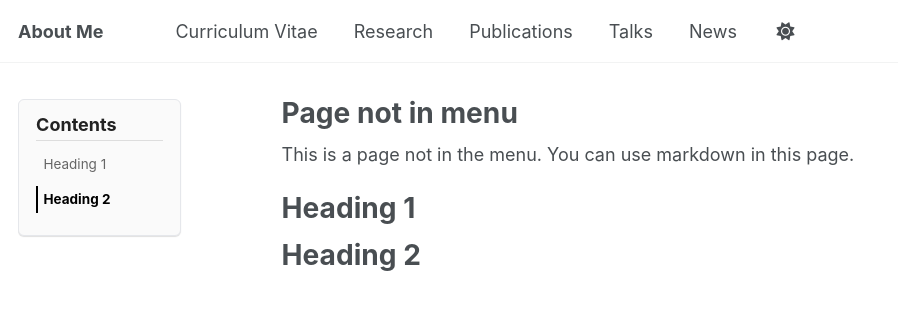
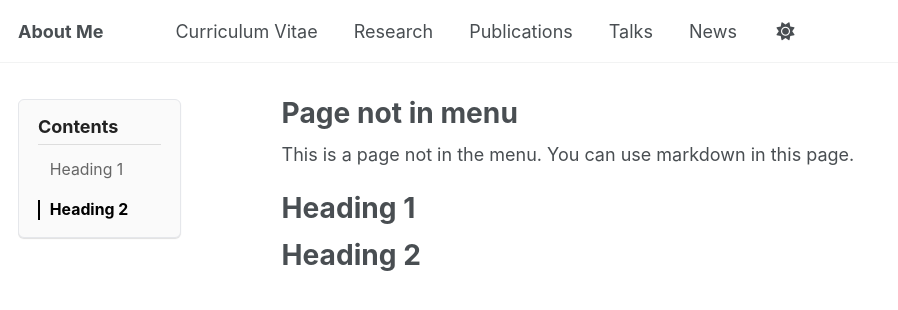
Before and after one commit to caihaoqiu/caihaoqiu.github.io, a Jekyll site: the page built from _pages/non-menu-page.md, in a window 1280 px wide. Shown: the top 310 px of the page, without its empty margins (0-898 px from the left). Built offline with Jekyll 4.4.1, drawn with Linux system fonts in a browser that asks for light colours; a script bundle is joined from its source files by our own code; a style sheet for code colours, icons or effects is not loaded.

Commit message:
Update sidebar.html

```diff
--- a/_includes/sidebar.html
+++ b/_includes/sidebar.html
@@ -16,14 +16,14 @@
         padding-right: 1.8rem !important;
       }
       #auto-toc-sidebar .toc {
-        max-width: 205px !important;
+        max-width: 215px !important;
       }
     }
     #auto-toc-sidebar .toc {
       background: #fafafa !important;
       border: 1px solid #e5e7eb !important;
       border-radius: 6px !important;
-      padding: 0.75rem 0.95rem !important;
+      padding: 0.9rem 1.05rem !important;
     }
     #auto-toc-sidebar .nav__title,
     #auto-toc-sidebar .toc,
@@ -35,18 +35,24 @@
     #auto-toc-sidebar .nav__title {
       font-size: 1.0rem !important;
       font-weight: 700 !important;
-      margin: 0 0 0.55rem 0 !important;
+      margin: 0 0 0.85rem 0 !important;
       color: #222 !important;
       border-bottom: 1px solid #ddd !important;
-      padding-bottom: 0.3rem !important;
+      padding-bottom: 0.35rem !important;
+    }
+    #auto-toc-list li {
+      margin-bottom: 1.05rem !important;
+    }
+    #auto-toc-list li:last-child {
+      margin-bottom: 0 !important;
     }
     #auto-toc-list a {
-      font-size: 0.75rem !important;
-      line-height: 2.00 !important;
+      font-size: 0.88rem !important;
+      line-height: 1.3 !important;
       color: #666 !important;
       text-decoration: none !important;
       display: block !important;
-      padding-left: 0.3rem !important;
+      padding-left: 0.55rem !important;
       border-left: 2px solid transparent !important;
       transition: all 0.2s ease !important;
     }
@@ -97,7 +103,7 @@
           }
           var li = document.createElement('li');
           var isSub = (h.tagName === 'H3' && hasTop);
-          li.style.cssText = 'margin-bottom: 0.45rem; padding-left: ' + (isSub ? '0.75rem' : '0') + ';';
+          li.style.paddingLeft = isSub ? '0.75rem' : '0';
 
           var a = document.createElement('a');
           a.href = '#' + h.id;
```
